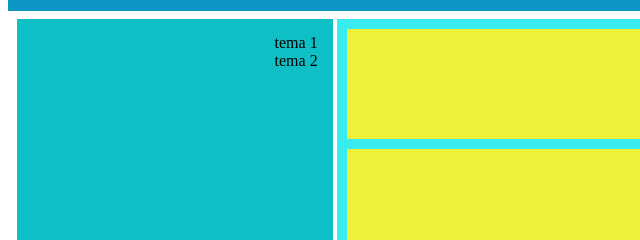
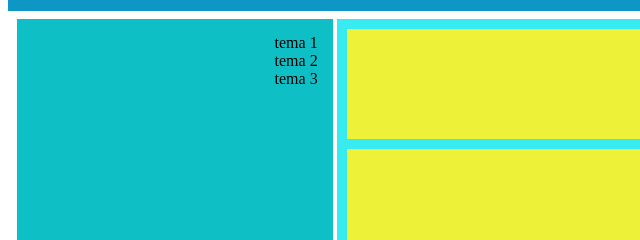
Before and after one commit to PR0DRI/proyec1type, a plain HTML site: page index.html in a window 1280 px wide. Shown: the part 143-383 px from the top of the page, 0-640 px from the left. Drawn offline with Linux system fonts and the light colour scheme.

Commit message:
segundocambio2

```diff
--- a/index.html
+++ b/index.html
@@ -30,7 +30,7 @@
             <aside>
                 <label class="item-aside">tema 1 </label>
                 <label class="item-aside">tema 2 </label>
-
+                <label class="item-aside">tema 3 </label>
             </aside>
             <section>
                 <article>
```
